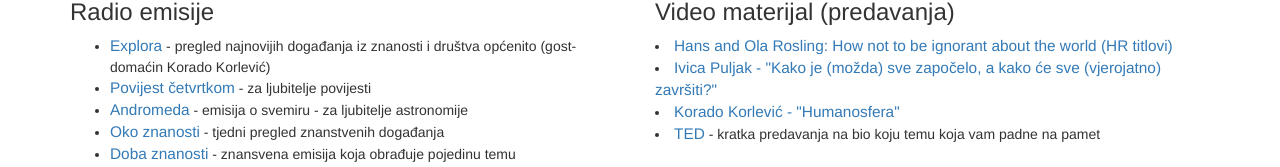
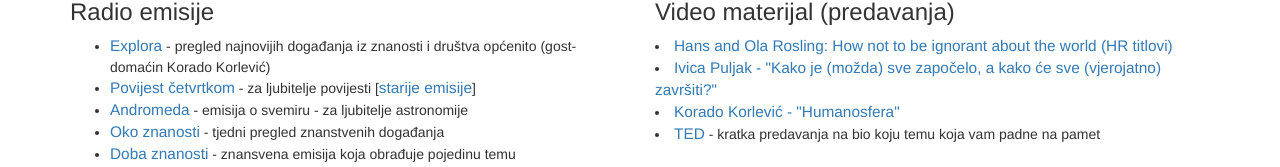
Before and after one commit to srednja-skola/sociologija, a plain HTML site: page dodatni-materijal.html in a window 1280 px wide. Shown: the part 431-598 px from the top of the page. Drawn offline with nearby package versions, Linux system fonts and the light colour scheme.

Commit message:
Add files via upload

```diff
--- a/dodatni-materijal.html
+++ b/dodatni-materijal.html
@@ -82,7 +82,7 @@
                 <h3>Radio emisije</h3>
                 <ul>
                     <li><a href="http://radio.hrt.hr/emisija/explora/248/">Explora</a> - pregled najnovijih događanja iz znanosti i društva općenito (gost-domaćin Korado Korlević)</li>
-                    <li><a href="http://radio.hrt.hr/emisija/povijest-cetvrtkom/126/">Povijest četvrtkom</a> - za ljubitelje povijesti</li>
+                    <li><a href="http://radio.hrt.hr/emisija/povijest-cetvrtkom/126/">Povijest četvrtkom</a> - za ljubitelje povijesti [<a href="https://www.youtube.com/playlist?list=PL3OHT9b-xiANzHF6jWKTk6UGm8ST4_0lA">starije emisije</a>]</li>
                     <li><a href="http://radio.hrt.hr/emisija/andromeda/18/">Andromeda</a> - emisija o svemiru - za ljubitelje astronomije</li>
                     <li><a href="http://radio.hrt.hr/emisija/oko-znanosti/123/">Oko znanosti</a> - tjedni pregled znanstvenih događanja</li>
                     <li><a href="http://radio.hrt.hr/emisija/doba-znanosti/87/">Doba znanosti</a> - znansvena emisija koja obrađuje pojedinu temu</li>
```
